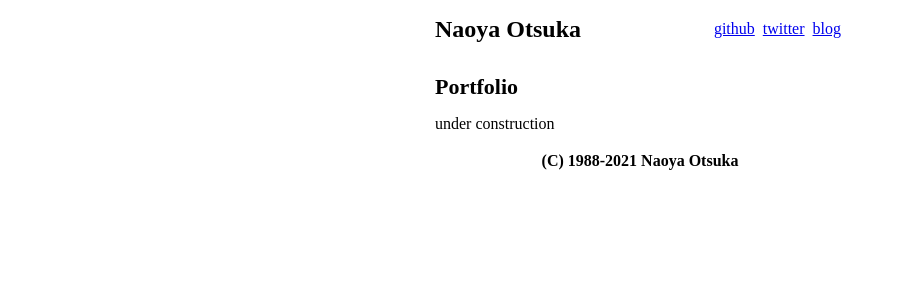
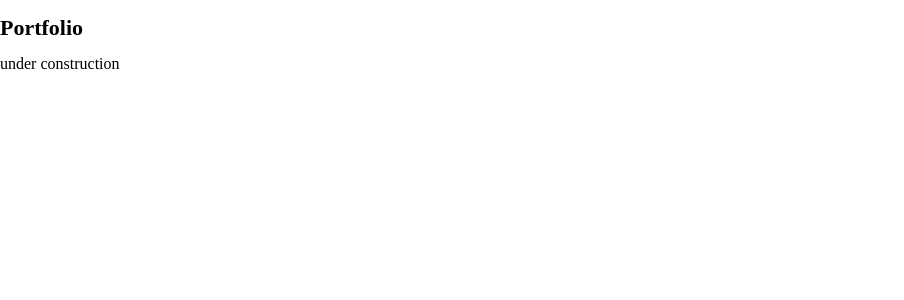
Before and after one commit to otknoy/otknoy.github.io, a Next.js app: page /portfolio in a window 1280 px wide. Shown: the top 300 px of the page, without its empty margins (0-904 px from the left). Built offline with nearby package versions, Linux system fonts and the light colour scheme.

Commit message:
remove templates.tsx

```diff
--- a/src/components/templates.tsx
+++ /dev/null
@@ -1,23 +0,0 @@
-import * as React from 'react'
-
-import Header from './organisms/Header'
-import Footer from './organisms/Footer'
-
-const Template: React.SFC = ({ children }) =>  (
-  <div>
-    <Header />
-
-    {children}
-
-    <Footer />
-    <style jsx>{`
-      div {
-        max-width: 410px;
-        margin: 0 auto;
-        padding: 0 8px;
-      }
-      `}</style>
-  </div>
-)
-
-export default Template
--- a/src/pages/portfolio.tsx
+++ b/src/pages/portfolio.tsx
@@ -1,16 +1,14 @@
 import * as React from 'react'
-
-import Template from '../components/templates'
 
 import { SectionTitle } from '../components/atoms/Title'
 import { Text } from '../components/atoms/Text'
 
 const Portfolio: React.SFC = () => (
-  <Template>
+  <>
     <SectionTitle>Portfolio</SectionTitle>
 
     <Text>under construction</Text>
-  </Template>
+  </>
 )
 
 export default Portfolio
```
Also changed, not shown: src/pages/index.tsx (+8 -3 lines), 1 other file (tests, documents, lock files or other folders).
